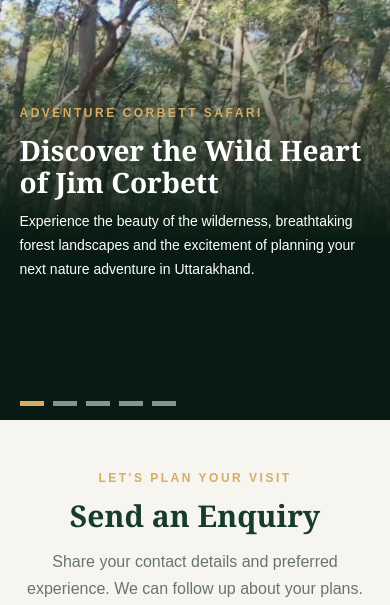
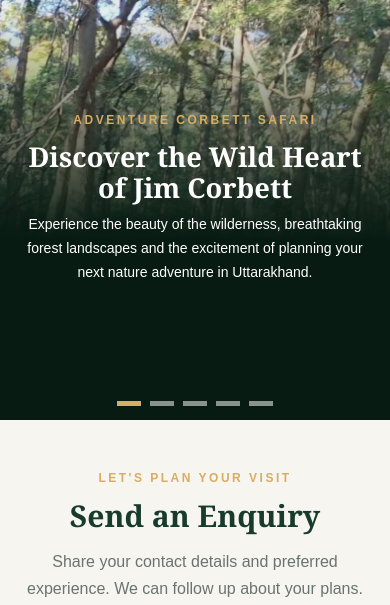
Before and after one commit to rehan953625/adventure-corbett-safari, a PHP site: page / in a window 390 px wide. Shown: the part 74-679 px from the top of the page. Run offline with PHP 8.4, Linux system fonts and the light colour scheme.

Commit message:
Refactor hero slider styles for mobile responsiveness
Adjusted styles for hero slider and caption for better responsiveness.

```diff
--- a/assets/css/style.css
+++ b/assets/css/style.css
@@ -126,46 +126,34 @@
 
 
 
+
 @media (max-width: 600px) {
   .hero-slider {
-    height: 420px !important;
-    min-height: 420px !important;
-    overflow: hidden;
-  }
-
-  .hero-slide {
-    position: absolute;
-    inset: 0;
-    width: 100%;
-    height: 100%;
+    height: 420px;
+    min-height: 420px;
   }
 
   .hero-slide > img {
-    position: absolute;
-    inset: 0;
     width: 100%;
     height: 100%;
     object-fit: cover;
-    object-position: center;
-  }
-
-  .hero-overlay {
-    inset: 0;
+    object-position: center 40%;
   }
 
   .hero-caption {
     width: 90%;
     height: 100%;
-    margin-left: 5%;
-    padding: 20px 0 55px;
+    margin: 0 auto;
+    padding: 25px 0 50px;
+    align-items: center;
     justify-content: center;
+    text-align: center;
   }
 
   .hero-caption h1,
   .hero-caption h2 {
-    font-size: clamp(28px, 7vw, 36px);
+    font-size: clamp(27px, 7vw, 34px);
     line-height: 1.15;
-    margin-bottom: 12px;
   }
 
   .hero-caption > p:not(.eyebrow) {
@@ -173,7 +161,8 @@
   }
 
   .slider-controls {
-    left: 5%;
+    left: 50%;
+    transform: translateX(-50%);
     bottom: 14px;
   }
 }
```
